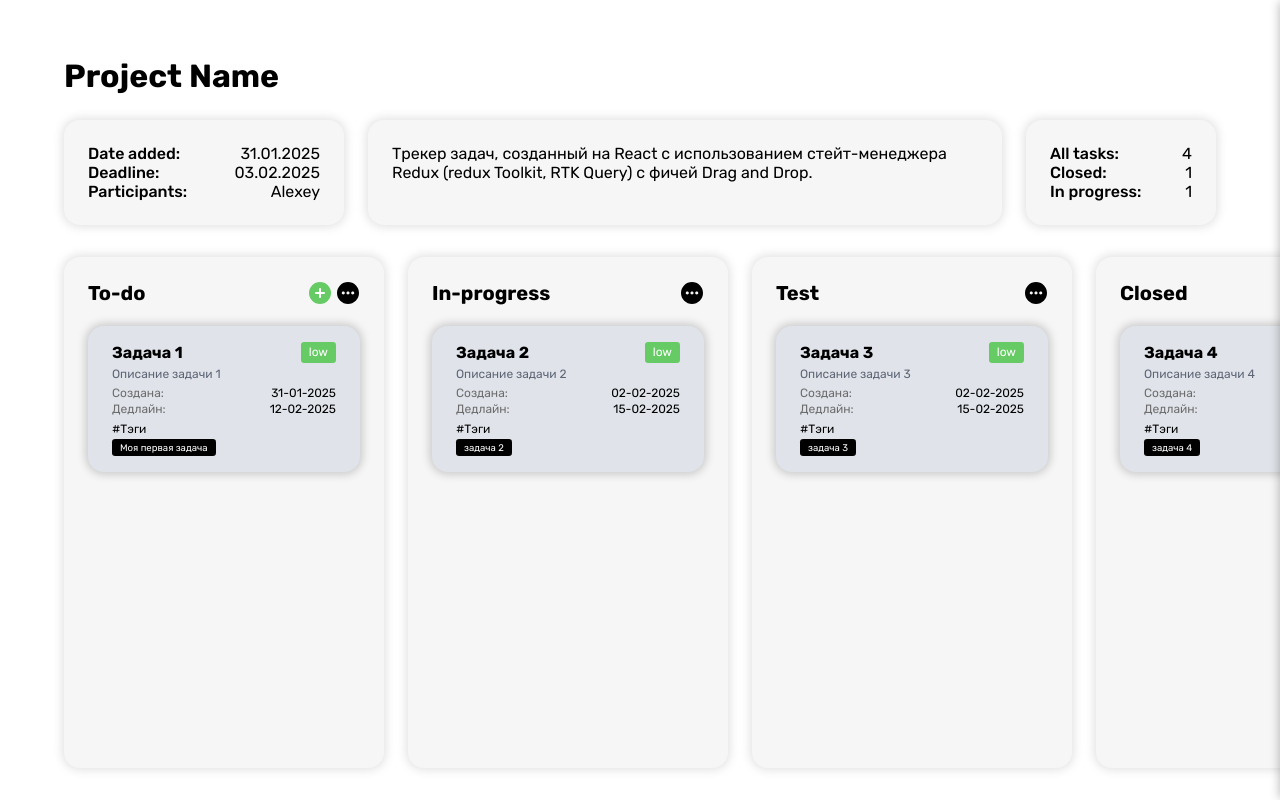
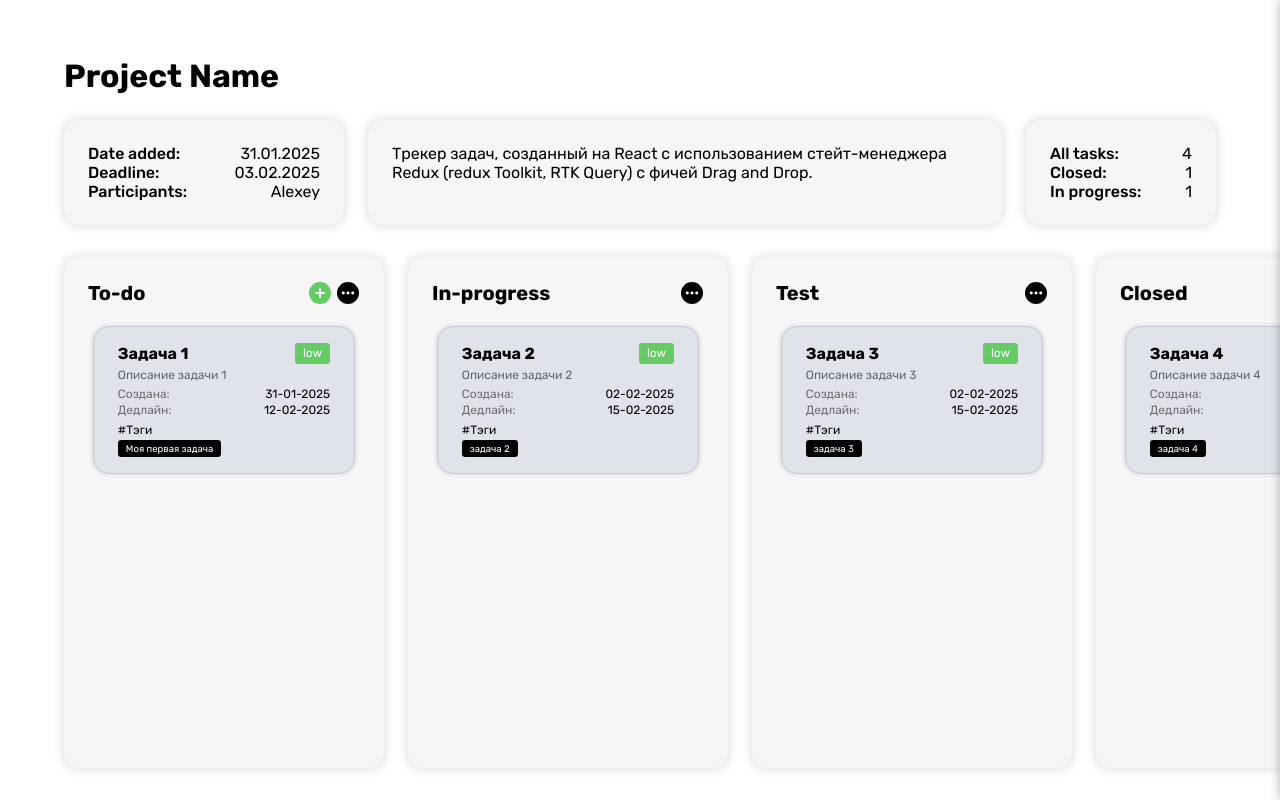
Before and after one commit to Mor-ald/task-tracker, a React (Vite) app: page / in a window 1280 px wide. Shown: the top 800 px of the page. Built offline with nearby package versions, Linux system fonts and the light colour scheme; data requests are answered from the project's data file.

Commit message:
refactor(components): change styles of task

```diff
--- a/src/components/ui/task/Task.module.scss
+++ b/src/components/ui/task/Task.module.scss
@@ -1,12 +1,20 @@
 .task {
   display: flex;
   flex-direction: column;
-  margin: 1rem 0;
+  margin: 1rem 0.3rem;
+  border: 1px solid #c7c3d4;
   border-radius: 1rem;
   padding: 1rem 1.5rem;
-  box-shadow: 0 0 10px 2px rgba(0, 0, 0, 20%);
+  box-shadow: 0 0 4px 1px rgba(0, 0, 0, 10%);
   font-size: 0.75rem;
   background-color: var(--background-task);
+  transition: 0.2s all ease;
+  cursor: pointer;
+}
+
+.task:hover {
+  box-shadow: 0 0 6px 1px rgba(0, 0, 0, 20%);
+  transform: scale(1.01);
 }
 
 .task-header {
```
